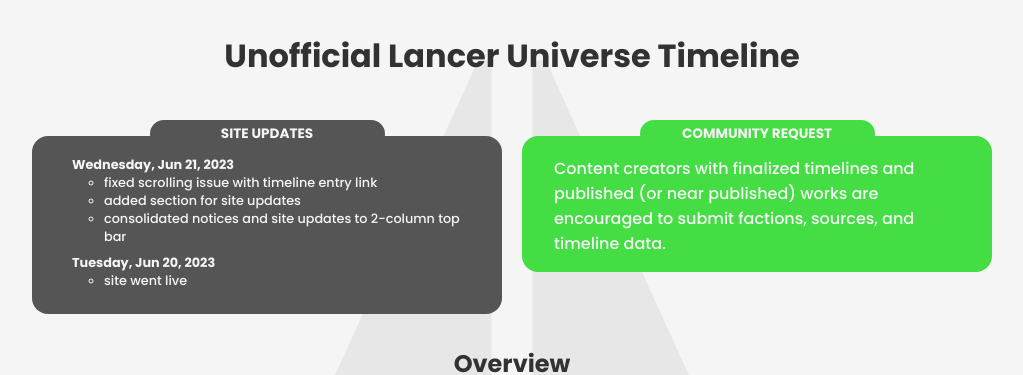
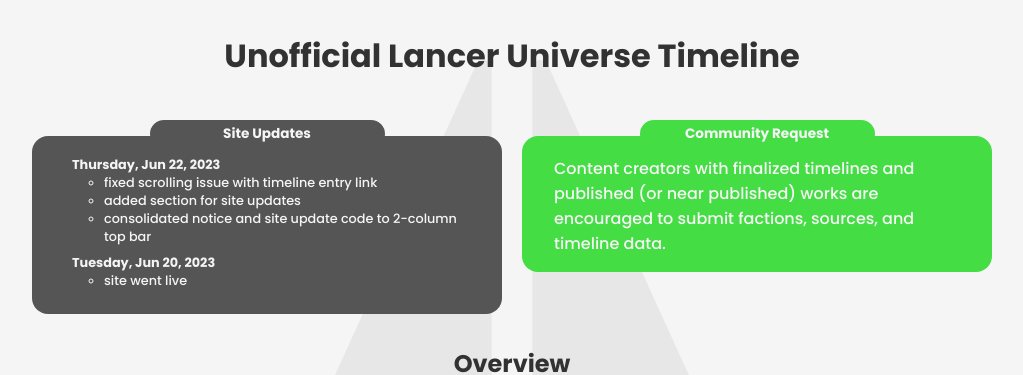
Before and after one commit to rishenko/react-lancer-timeline, a React (Create React App) app: page / in a window 1280 px wide. Shown: the top 375 px of the page, without its empty margins (128-1151 px from the left). Built offline with nearby package versions, Linux system fonts and the light colour scheme.

Commit message:
final pass refactoring site message code

```diff
--- /dev/null
+++ b/src/SiteMessage.css
@@ -0,0 +1,7 @@
+#site-messages div.notice-container.request {
+    --notice-color: #4d4;
+}
+
+#site-messages div.notice-container.alert {
+    --notice-color: #D55;
+}
--- /dev/null
+++ b/src/SiteMessage.js
@@ -0,0 +1,15 @@
+import React from 'react';
+import './SiteMessage.css';
+
+function SiteMessage({ type, title, message }) {
+    return (
+        <div className={`notice-container ${type}`}>
+            <h3>{title}</h3>
+            <div className="notice">
+                {message}
+            </div>
+        </div>
+    )
+}
+
+export default SiteMessage;
--- a/src/SiteMessages.css
+++ b/src/SiteMessages.css
@@ -12,14 +12,6 @@
     --sources-color-dark: rgba(200, 200, 200);
     width: 100%;
     position: relative;
-}
-
-#site-messages div.notice-container.request {
-    --notice-color: #4d4;
-}
-
-#site-messages div.notice-container.alert {
-    --notice-color: #D55;
 }
 
 #site-messages h3 {
--- a/src/SiteMessages.js
+++ b/src/SiteMessages.js
@@ -1,18 +1,16 @@
 import React from 'react';
 import './SiteMessages.css';
 import SiteUpdates from './SiteUpdates'
+import SiteMessage from './SiteMessage'
+import messageData from './site-messages.json';
 
-function SiteMessages({}) {
+function SiteMessages({ }) {
     return (
         <div id="site-messages">
-            <SiteUpdates />
-            {/* <div className="notice site-status"></div> */}
-            <div className="notice-container request">
-                <h3>COMMUNITY REQUEST</h3>
-                <div className="notice">
-                    Content creators with finalized timelines and published (or near published) works are encouraged to submit factions, sources, and timeline data.
-                </div>
-            </div>
+            <SiteUpdates updates={messageData.updates} />
+            {messageData.messages.map((message, idx) => {
+                return <SiteMessage key={idx} type={message.type} title={message.title} message={message.message} />
+            })}
         </div>
     )
 }
--- /dev/null
+++ b/src/SiteUpdate.js
@@ -0,0 +1,18 @@
+import React from 'react';
+
+function SiteUpdate({ date, details }) {
+    const options = { weekday: 'long', year: 'numeric', month: 'short', day: 'numeric' };
+    const dateString = new Date(date).toLocaleDateString('en-us', options);
+    return (
+        <li className='update'>
+            <div className='date'>{dateString}</div>
+            <ul>
+                {details.map((detail, idxD) => {
+                    return <li key={`update-${idxD}`}>{detail}</li>
+                })}
+            </ul>
+        </li>
+    );
+}
+
+export default SiteUpdate;
--- a/src/SiteUpdates.js
+++ b/src/SiteUpdates.js
@@ -1,27 +1,16 @@
 import React from 'react';
 import './SiteUpdates.css';
-import updateData from './site-update-details.json';
+import SiteUpdate from './SiteUpdate';
 
-function SiteUpdates() {
+
+function SiteUpdates({ updates }) {
     return (
         <div id="site-updates-container" className="notice-container">
-            <h3>SITE UPDATES</h3>
+            <h3>Site Updates</h3>
             <div id="site-updates" className="notice">
                 <ul className="site-updates-list">
-                    {updateData.updates.sort((a, b) => { return new Date(b.date) - new Date(a.date) }).map((update, idx) => {
-                        const options = { weekday: 'long', year: 'numeric', month: 'short', day: 'numeric' };
-                        const dateString = new Date(update.date).toLocaleDateString('en-us', options);
-
-                        return (
-                            <li key={`update-${idx}`} className='update'>
-                                <div className='date'>{dateString}</div>
-                                <ul>
-                                    {update.details.map((detail, idxD) => {
-                                        return <li key={`update-${idx}-${idxD}`}>{detail}</li>
-                                    })}
-                                </ul>
-                            </li>
-                        );
+                    {updates.sort((a, b) => { return new Date(b.date) - new Date(a.date) }).map((update, idx) => {
+                        return <SiteUpdate key={idx} date={update.date} details={update.details} />
                     })}
                 </ul>
             </div>
--- /dev/null
+++ b/src/site-messages.json
@@ -0,0 +1,25 @@
+{
+    "updates": [
+        {
+            "date": "2023-06-22T08:00:00.000Z",
+            "details": [
+                "fixed scrolling issue with timeline entry link",
+                "added section for site updates",
+                "consolidated notice and site update code to 2-column top bar"
+            ]
+        },
+        {
+            "date": "2023-06-20T08:00:00.000Z",
+            "details": [
+                "site went live"
+            ]
+        }
+    ],
+    "messages": [
+        {
+            "type": "request",
+            "title": "Community Request",
+            "message": "Content creators with finalized timelines and published (or near published) works are encouraged to submit factions, sources, and timeline data."
+        }
+    ]
+}
--- a/src/site-update-details.json
+++ /dev/null
@@ -1,18 +0,0 @@
-{
-    "updates": [
-        {
-            "date": "2023-06-21T17:00:00.000Z",
-            "details": [
-                "fixed scrolling issue with timeline entry link",
-                "added section for site updates",
-                "consolidated notices and site updates to 2-column top bar"
-            ]
-        },
-        {
-            "date": "2023-06-20T08:00:00.000Z",
-            "details": [
-                "site went live"
-            ]
-        }
-    ]
-}
```
